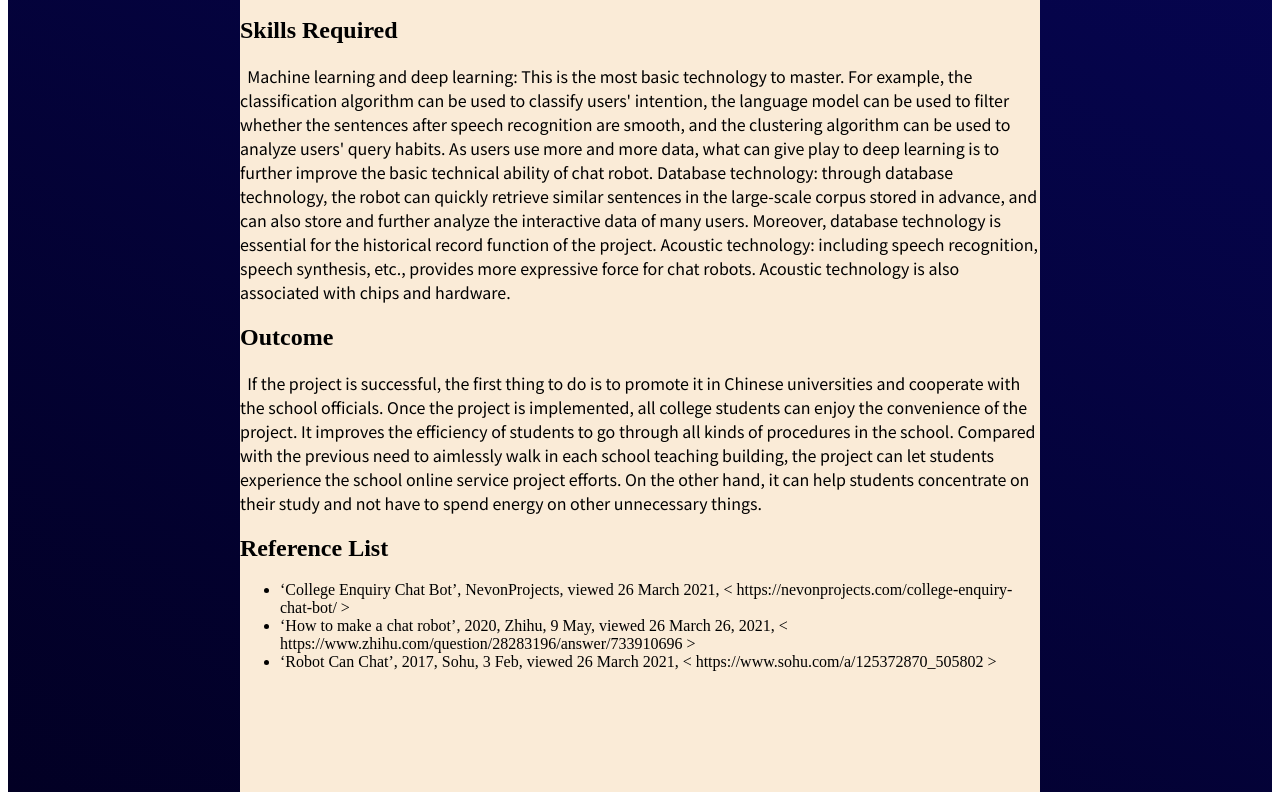
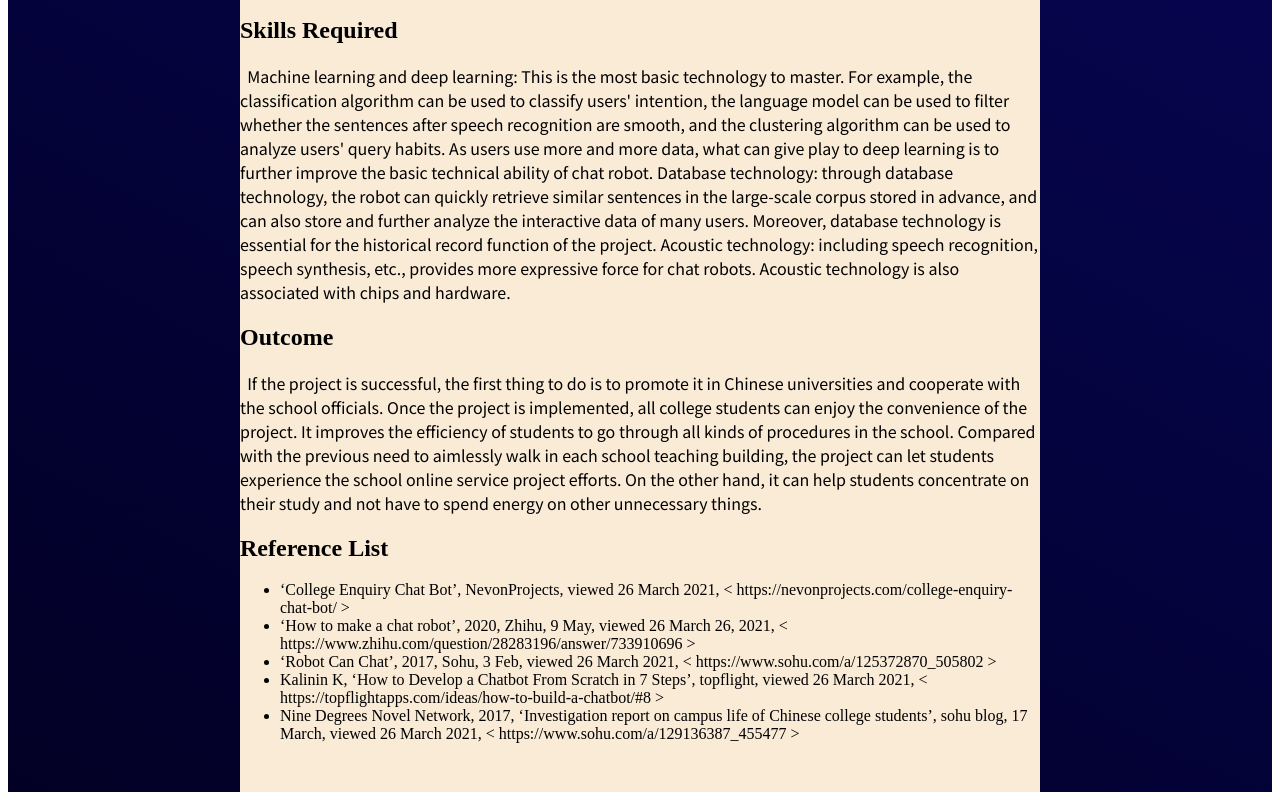
Before and after one commit to leozheng-Miao/leozhMiao.github.io, a plain HTML site: page index.html in a window 1280 px wide. Shown: the part 6608-7408 px from the top of the page. Drawn offline with Linux system fonts and the light colour scheme.

Commit message:
Update index.html

```diff
--- a/index.html
+++ b/index.html
@@ -172,6 +172,10 @@
              < https://www.zhihu.com/question/28283196/answer/733910696 ></li>
           <li>‘Robot Can Chat’, 2017, Sohu, 3 Feb, viewed 26 March 2021,
              < https://www.sohu.com/a/125372870_505802 ></li>
+            <li>Kalinin K, ‘How to Develop a Chatbot From Scratch in 7 Steps’, topflight, viewed 26 March 2021,
+             < https://topflightapps.com/ideas/how-to-build-a-chatbot/#8 ></li>
+          <li>Nine Degrees Novel Network, 2017, ‘Investigation report on campus life of Chinese college students’, sohu blog, 17 March, viewed 26 March 2021,
+          < https://www.sohu.com/a/129136387_455477 ></li>
         </ul>
     </div>
 
```
